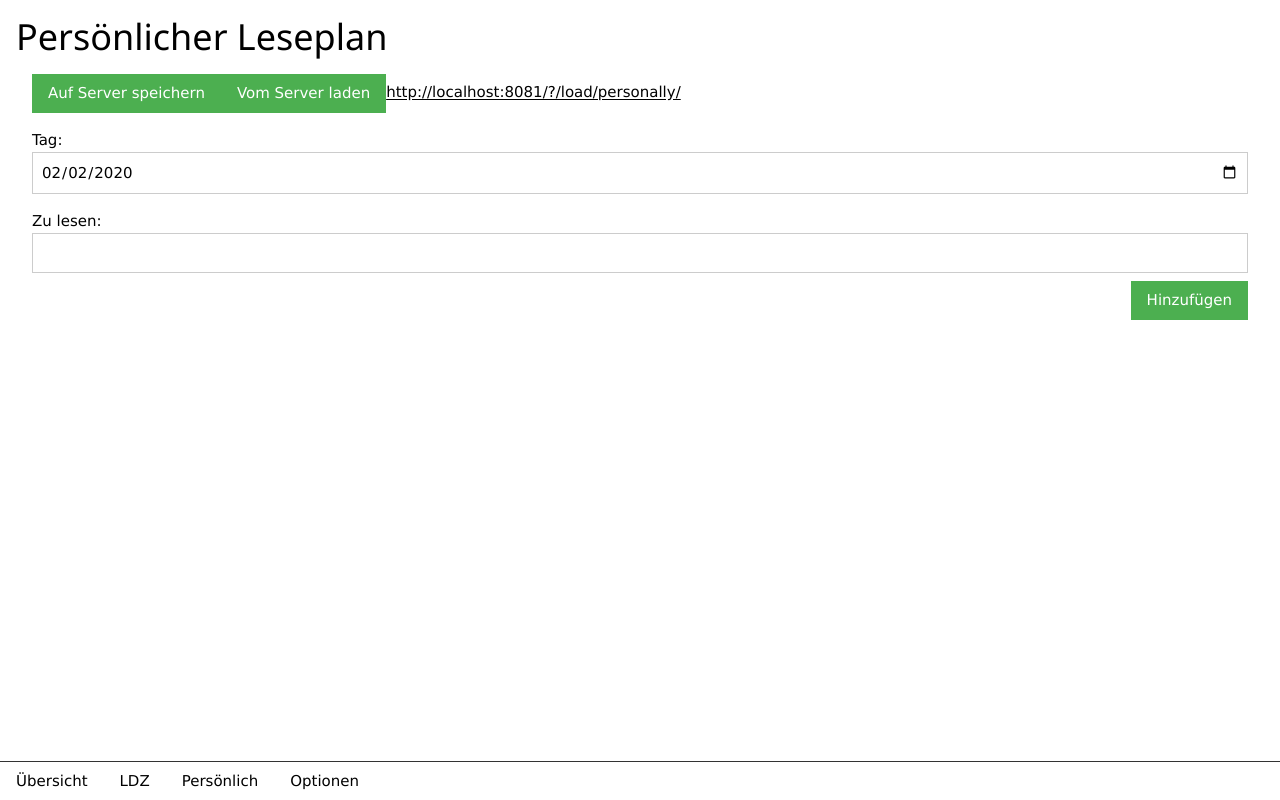
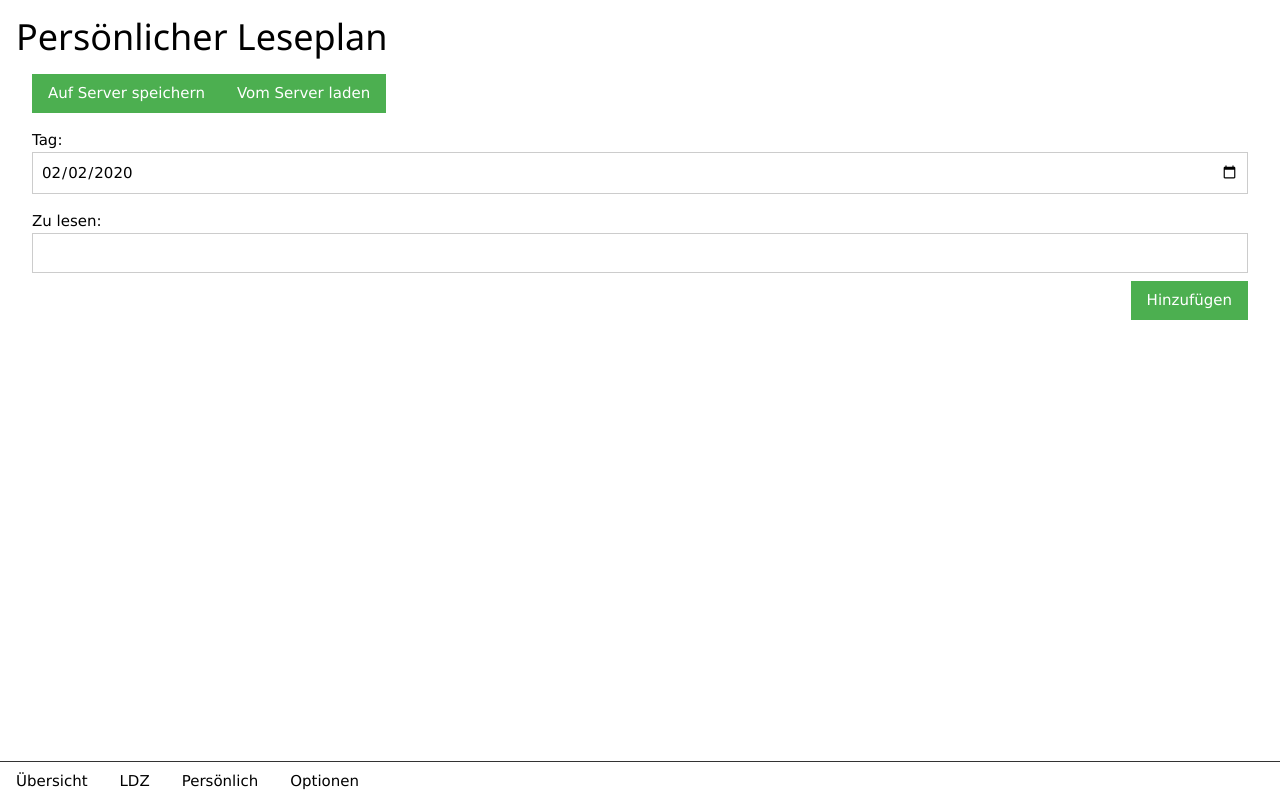
Before and after one commit to AlexanderHentzsch/bibellesen, a Vue app: page /#/personally in a window 1280 px wide. Built offline with nearby package versions, Linux system fonts and the light colour scheme.

Commit message:
Debugging entfernt (#4)
* Debugging entfernt

* Build

```diff
--- a/src/components/vue_personally.vue
+++ b/src/components/vue_personally.vue
@@ -5,7 +5,6 @@
         <div class="w3-container">
             <button class="w3-button w3-green" @click="savePersonallyOnServer(personally)">Auf Server speichern</button>
             <button class="w3-button w3-green" @click="loadPersonallyFromServer()">Vom Server laden</button>
-            <a :href="`${this.baseUrl}?/load/personally/`">{{`${this.baseUrl}?/load/personally/`}}</a>
         </div>
 
         <div v-if="saveSuccess" class="w3-card-4 w3-content" style="max-width: 300px">
@@ -78,7 +77,6 @@
             },
             loadPersonallyFromServer() {
                 const url = `${this.baseUrl}?/load/personally/`;
-                alert(url);
                 $.get(url, (sDATA) => {
                     localStorage.setItem(this.lsKeyName, JSON.stringify(sDATA));
                     this.personally = sDATA;
```
Also changed, not shown: 8 other files (tests, documents, lock files or other folders).
